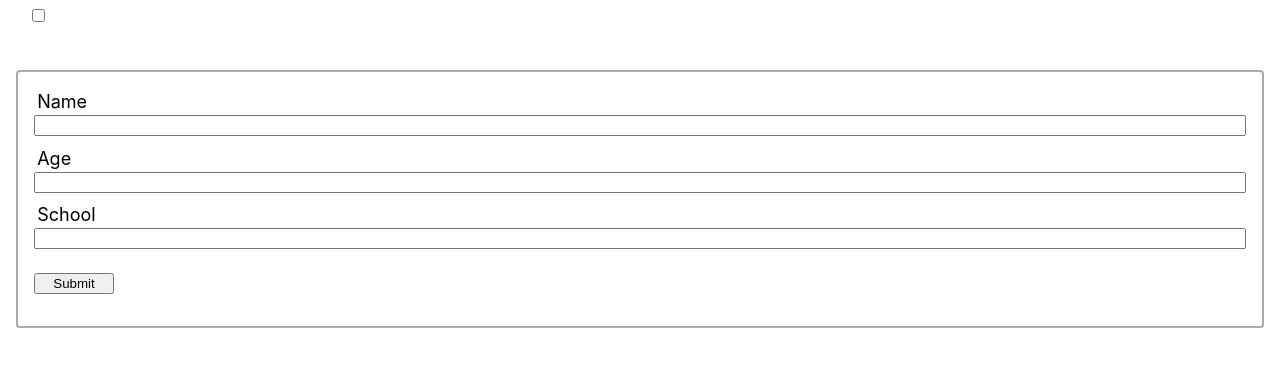
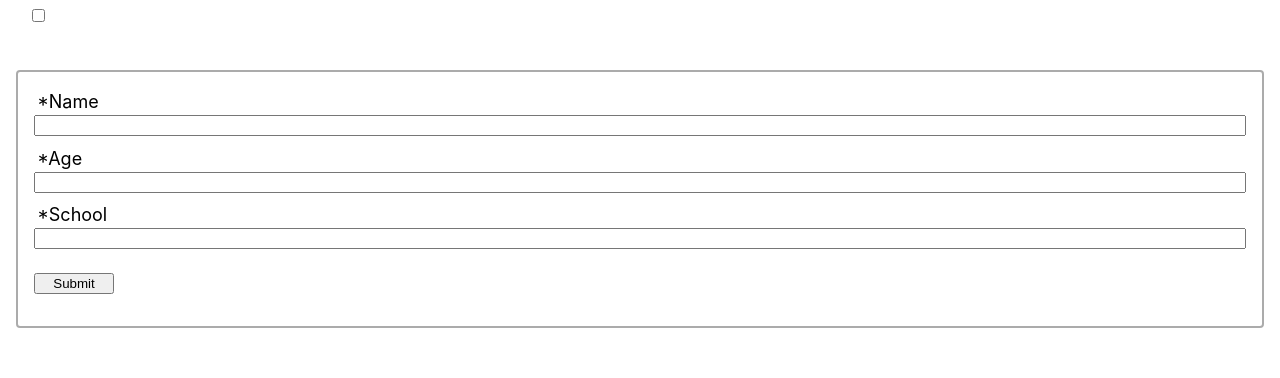
Before and after one commit to stanescu1892/ro10_reactjs, a React (Create React App) app: page / in a window 1280 px wide. Shown: the part 181-559 px from the top of the page. Built offline with nearby package versions, Linux system fonts and the light colour scheme.

Commit message:
add useRef

```diff
--- a/src/App.js
+++ b/src/App.js
@@ -3,6 +3,7 @@ import Header from './components/header/header';
 import Footer from './components/footer/footer';
 import Counter from './components/counter/counter';
 import Form from './components/form/form';
+import FormRef from './components/formRef/formRef';
 import ShowData from './components/showData/showData';
 import './App.css';
 
@@ -15,7 +16,7 @@ function App() {
       </header>
       <main>
         <Counter />
-        <Form/>
+        <FormRef/>
       </main>
       <Footer />
     </div>
--- a/src/components/counter/counter.jsx
+++ b/src/components/counter/counter.jsx
@@ -1,42 +1,35 @@
-import { useState, useEffect } from 'react';
+import { useState, useEffect, useRef } from 'react';
 import './counter.css';
 
 const Counter = (props) => {
-    const [count, setCount] = useState(0);
+    //const [count, setCount] = useState(0);
     const [onOff, setOnOff] = useState(false);
 
-
-    //dependencies array is empty => callback executes at component did mount
-    useEffect(() => {
-        console.log("component-did-mount")
-    }, [])
-
-    //dependencies array is missing => callback executes at every render
-    useEffect(() => {
-        console.log("component-rendered")
-    })
-
-    //dependencies array has values => callback executes when count is changed
-    useEffect(() => {
-        console.log("count-state-changed")
-    }, [count])
+    const list = useRef([]);
+    const count = useRef(0);
 
     function handleInc() {
-        setCount((prev) => prev + 1)
+        list.current.push("click");
+        count.current++;
+        console.log(count.current)
+        //setCount((prev) => prev + 1)
     }
 
     function handleDec() {
-        setCount((prev) => prev - 1)
+        list.current.pop("click");
+        //console.log(list)
+        //setCount((prev) => prev - 1)
     }
 
     function handleCheckBox(e) {
         setOnOff(e.target.checked)
     }
 
+    console.log(count.current);
 
     return(
         <div id="counter-component">
-            <div className="display-counter">{count}</div>
+            <div className="display-counter">{count.current}</div>
             <div className="counter-btns-container">
                 <button onClick={handleInc}>+</button>
                 <button onClick={handleDec}>-</button>
--- a/src/components/form/form.jsx
+++ b/src/components/form/form.jsx
@@ -1,4 +1,4 @@
-import { useState } from "react";
+import { useState, useRef } from "react";
 import "./form.css";
 
 const Form = (props) => {
--- /dev/null
+++ b/src/components/formRef/formRef.jsx
@@ -0,0 +1,32 @@
+import { useState, useRef } from "react";
+
+const FormRef = (props) => {
+
+    const handleSubmit = () => {
+
+    }
+
+
+    return (
+        <>
+            <form className="form-container" onSubmit={handleSubmit}>
+                <div className="form-input-container">
+                    <label>*Name</label>
+                    <input type="text" />
+
+                </div>
+                <div className="form-input-container">
+                    <label>*Age</label>
+                    <input type="number" />
+                </div>
+                <div className="form-input-container">
+                    <label>*School</label>
+                    <input type="text" />
+                </div>
+                <button type="submit" className="form-submit-button">Submit</button>
+            </form>
+        </>
+    )
+}
+
+export default FormRef;
```
